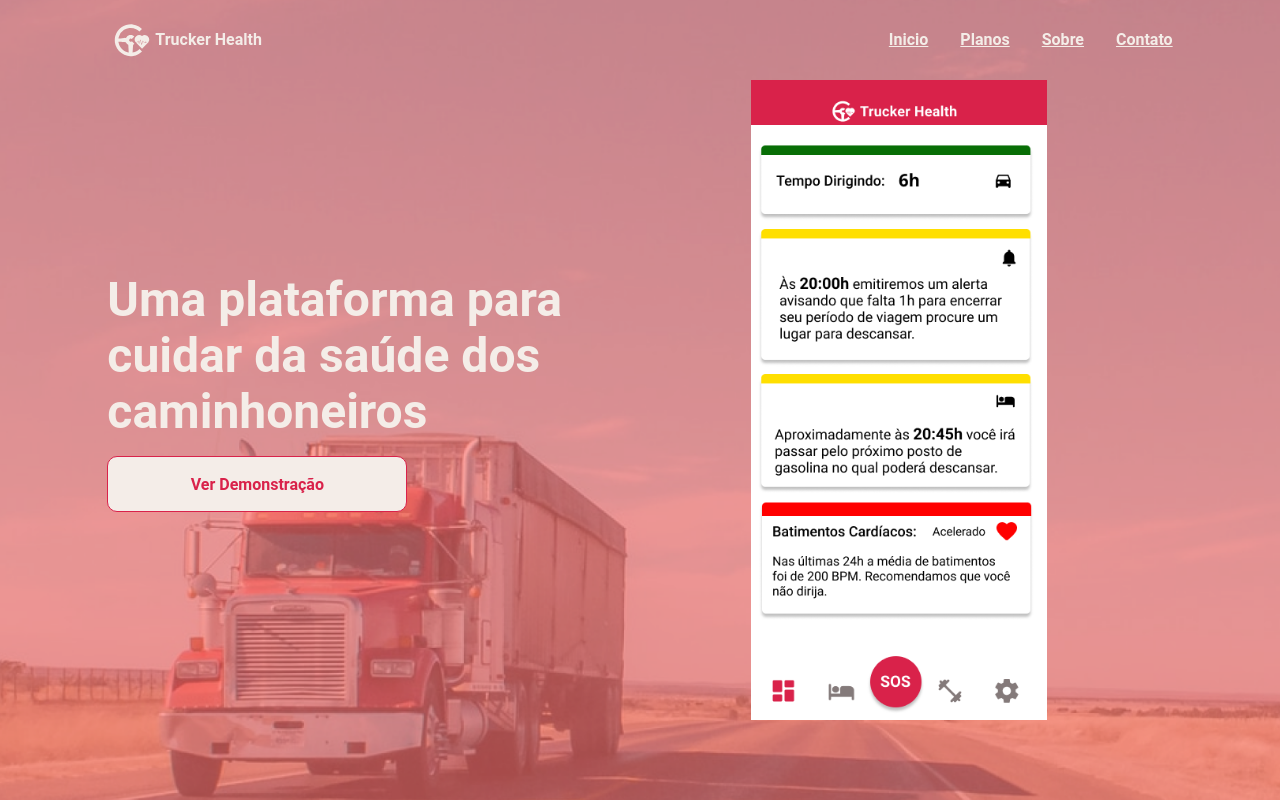
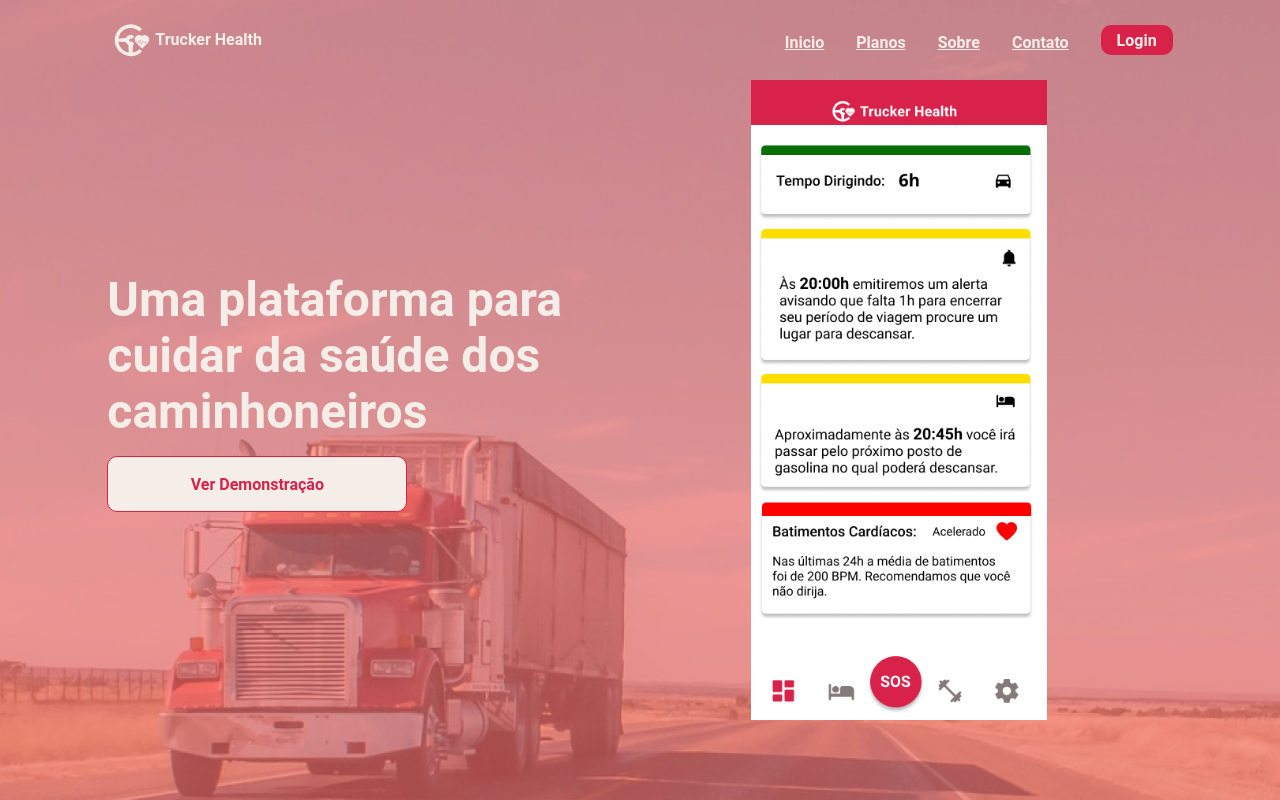
Before and after one commit to dfduarte/web-trucker-health, a React (Create React App) app: page / in a window 1280 px wide. Shown: the top 800 px of the page. Built offline with nearby package versions, Linux system fonts and the light colour scheme.

Commit message:
Add redirect to login

```diff
--- a/src/pages/home/menu/desktop.tsx
+++ b/src/pages/home/menu/desktop.tsx
@@ -1,6 +1,7 @@
 import React, { FC } from 'react';
 import styled from 'styled-components';
-import { Logo, Grid, Stack, Text } from '../../../design-system';
+import { useHistory } from 'react-router-dom';
+import { Logo, Grid, Stack, Text, Button } from '../../../design-system';
 import { MENU_OPTIONS } from './options';
 
 export const Nav = styled.nav`
@@ -13,7 +14,12 @@ export const Container = styled(Grid)`
   padding-top: ${({ theme }) => theme.space.x2};
 `;
 
+export const LoginButton = styled(Button)`
+  height: 30px;
+`;
+
 export const DesktopMenu: FC = () => {
+  const history = useHistory();
   return (
     <Container gridTemplateColumns="repeat(12, 1fr)">
       <Grid gridColumn="2 / 6">
@@ -45,6 +51,9 @@ export const DesktopMenu: FC = () => {
                 </Text>
               </li>
             ))}
+            <LoginButton onClick={() => history.push('/login')}>
+              Login
+            </LoginButton>
           </Stack>
         </Nav>
       </Grid>
--- a/src/pages/sign-in/index.tsx
+++ b/src/pages/sign-in/index.tsx
@@ -4,11 +4,13 @@ import { FormHandles } from '@unform/core';
 import { Form } from '@unform/web';
 import * as Yup from 'yup';
 
+import { useHistory } from 'react-router-dom';
 import { Container, Content, Background } from './styles';
-import { Stack, Text, Input, Button, Logo } from '../../design-system';
+import { Stack, Text, Input, Button, Logo, Box } from '../../design-system';
 import { getValidationErrors } from '../../utils/get-validation-erros';
 
 export const SignIn: FC = () => {
+  const history = useHistory();
   const formRef = useRef<FormHandles>(null);
 
   const handleSubmit = useCallback(async (data: object) => {
@@ -35,7 +37,12 @@ export const SignIn: FC = () => {
   return (
     <Container>
       <Content>
-        <Logo labelPosition="bottom" size={120} textSize="x3" />
+        <Box
+          onClick={() => history.push('/')}
+          htmlAttrs={{ style: { cursor: 'pointer' } }}
+        >
+          <Logo labelPosition="bottom" size={120} textSize="x3" />
+        </Box>
         <Form ref={formRef} onSubmit={handleSubmit}>
           <Stack margin="x3">
             <Text as="h1" textSize="x4" textAlign="center">
```
